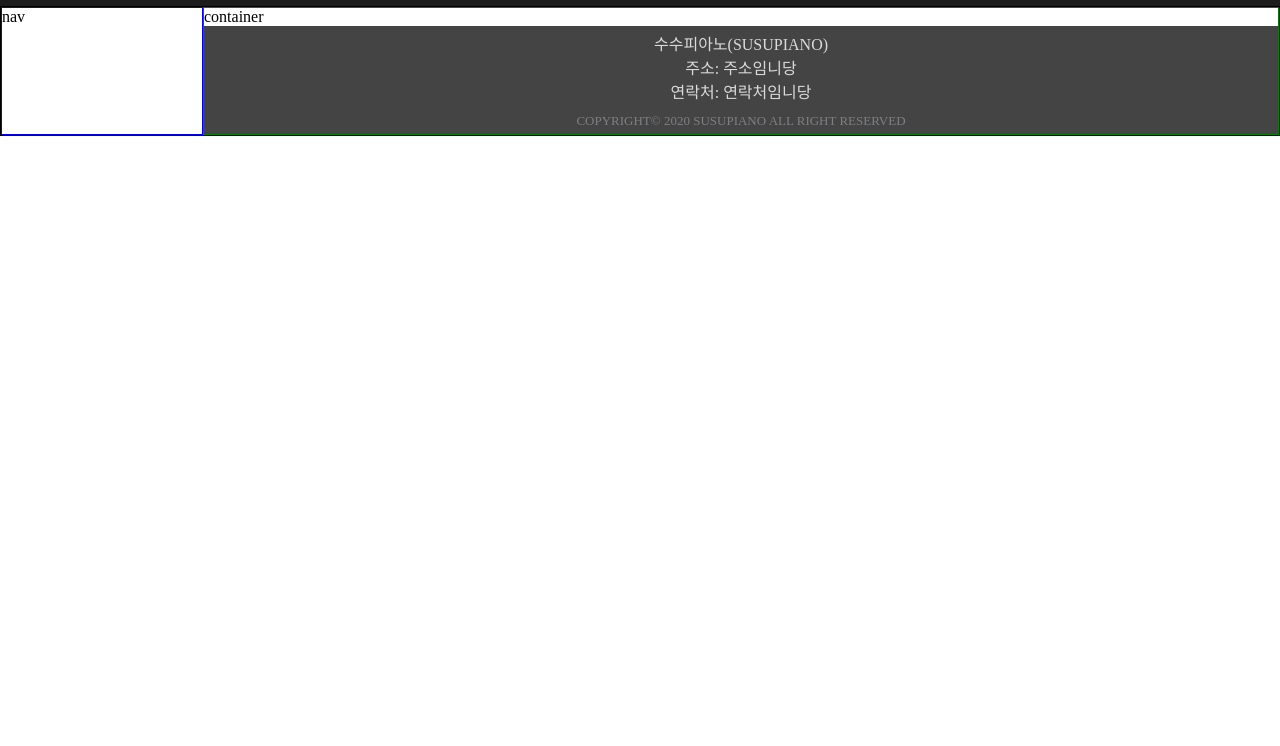
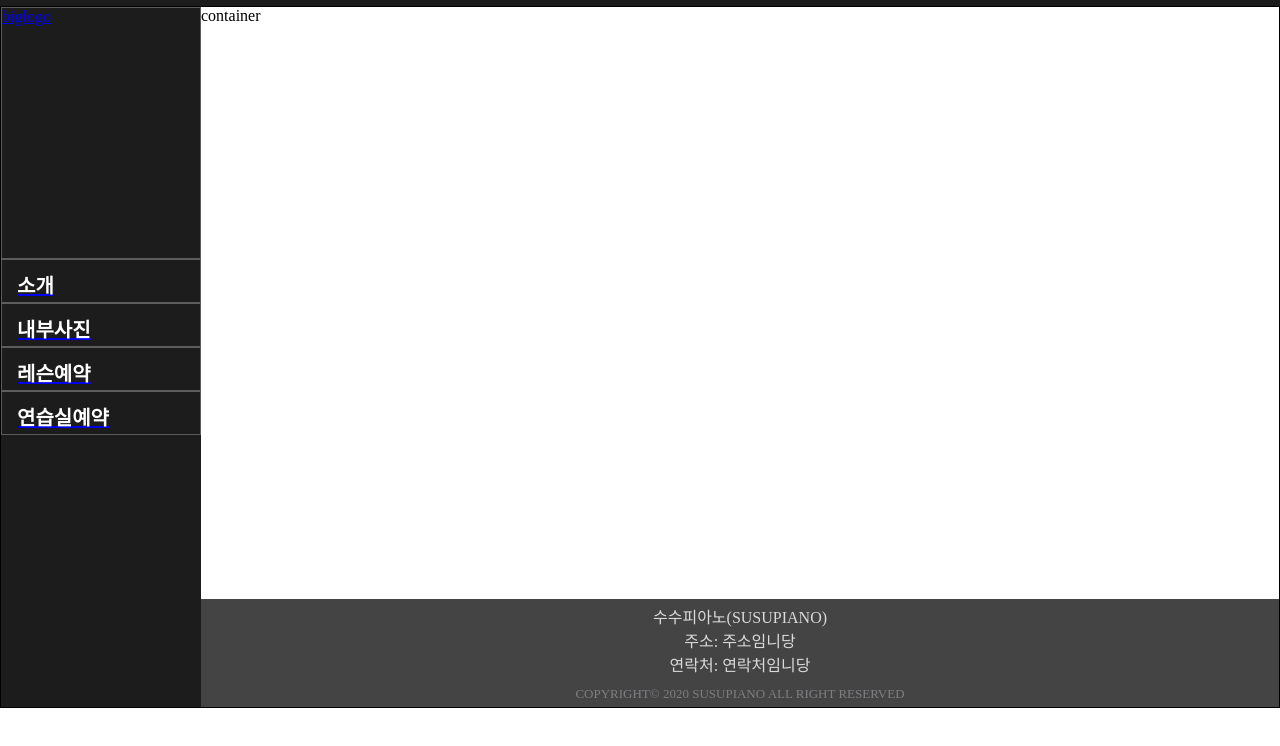
Before and after one commit to danielsychoo/toyproject-susupiano, a plain HTML site: page index.html in a window 1280 px wide. Shown: the part 44-790 px from the top of the page. Drawn offline with Linux system fonts and the light colour scheme.

Commit message:
add test navigation

```diff
--- a/index.html
+++ b/index.html
@@ -16,9 +16,13 @@
       </div>
     </header>
     <div id='idCenter'>
-      <nav id='idNavigation'>
-        nav
-      </nav>
+      <ul id='idNavigation'>
+        <a href="#a"><li id='idBigLogo'>biglogo</li></a>
+        <a href="#a"><li class='clNav'>소개</li></a>
+        <a href="#a"><li class='clNav'>내부사진</li></a>
+        <a href="#a"><li class='clNav'>레슨예약</li></a>
+        <a href="#a"><li class='clNav'>연습실예약</li></a>
+      </ul>
       <div id='idMainSection'>
         <div id='idMainContainer'>
           container
--- a/style.css
+++ b/style.css
@@ -27,11 +27,29 @@ body {
   display: flex;
 }
 #idNavigation {
-  border: 1px blue solid;
+  margin: 0;
+  padding: 0;
   width: 200px;
+  height: 700px;
+  background-color: #1c1c1c;
+  display: flex;
+  flex-direction: column;
+}
+#idBigLogo {
+  border: 1px #5c5c5c solid;
+  height: 250px;
+}
+.clNav {
+  border: 1px #5c5c5c solid;
+  padding: 10px 0 0 15px;
+  background-color: #1c1c1c;
+  color: white;
+  list-style: none;
+  height: 32px;
+  font-size: 20px;
+  font-weight: bold;
 }
 #idMainSection {
-  border: 1px green solid;
   flex: 8 1 auto;
   display: flex;
   flex-direction: column;
```
